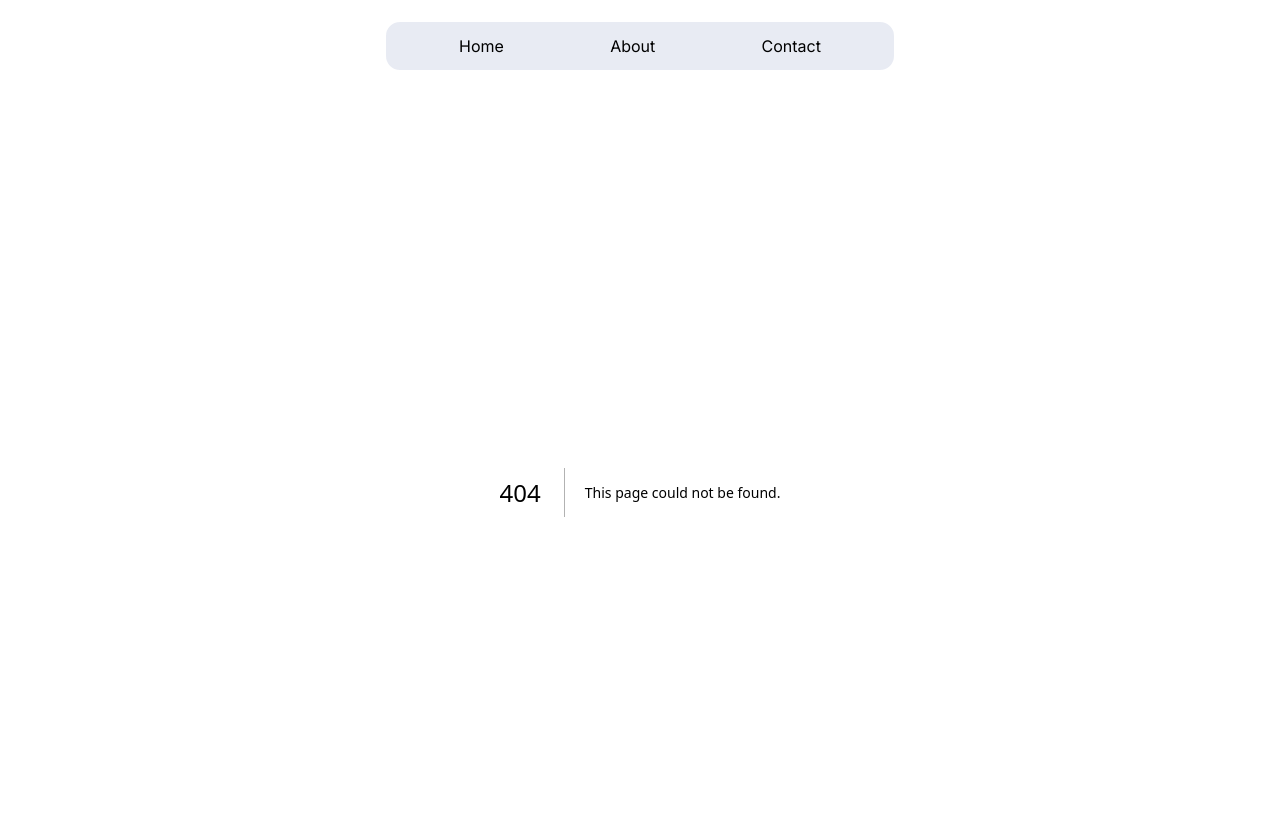
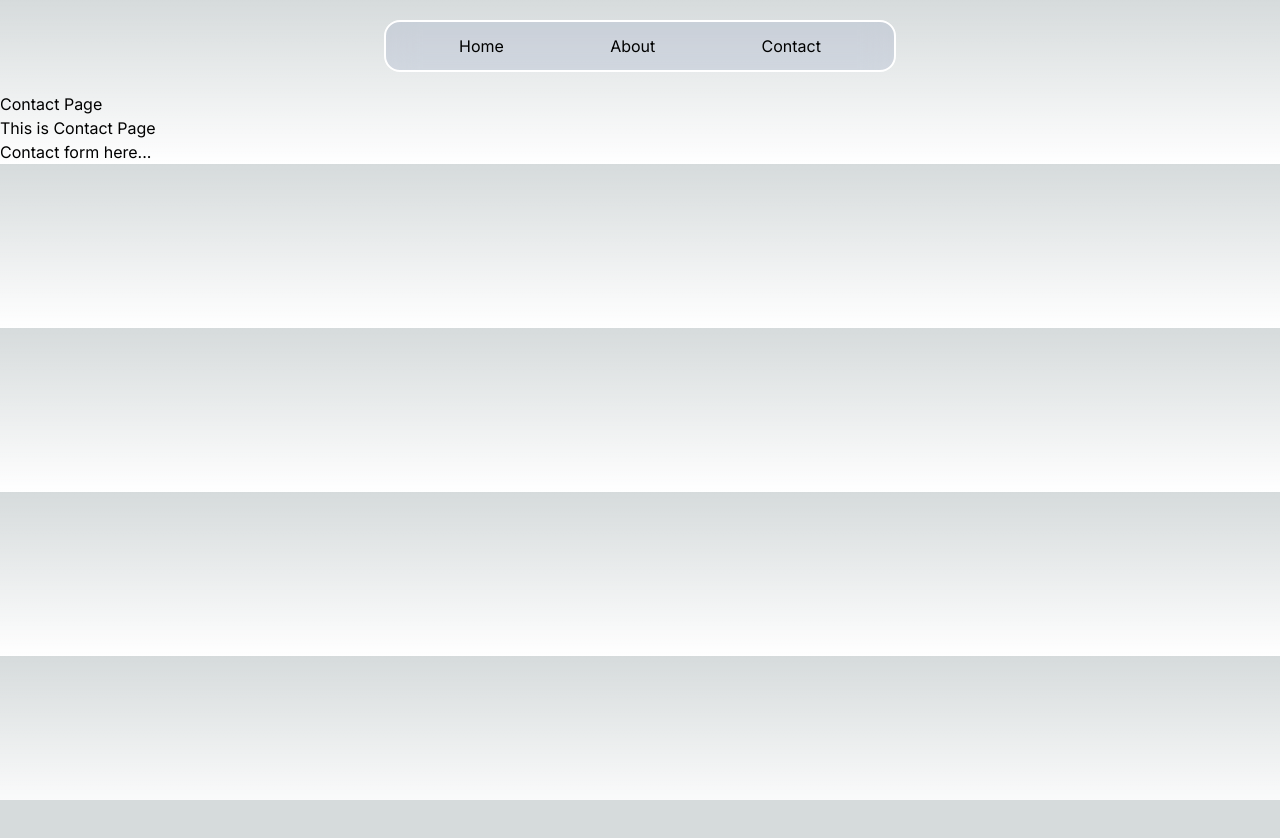
Before and after one commit to arpitv970/docker-nextjs, a Next.js app: page /contact in a window 1280 px wide. Before the commit this address had no page. Shown: the top 838 px of the page. After the commit the page ends 800 px from the top, so only its background shows below. Built offline with nearby package versions, Linux system fonts and the light colour scheme.

Commit message:
created about && contact page routes along with respective PageLayouts

```diff
--- /dev/null
+++ b/app/about/page.jsx
@@ -0,0 +1,11 @@
+import PageLayout from '@/components/PageLayout';
+
+const About = () => {
+  return (
+  <PageLayout pageHeading={'About Page'} pageDesc={'This is About Page'}>
+    <div>About us Content</div>
+  </PageLayout>
+  )
+}
+
+export default About
--- /dev/null
+++ b/app/contact/page.jsx
@@ -0,0 +1,11 @@
+import PageLayout from '@/components/PageLayout';
+
+const Contact = () => {
+  return (
+  <PageLayout pageHeading={'Contact Page'} pageDesc={'This is Contact Page'}>
+    <div>Contact form here...</div>
+  </PageLayout>
+  )
+}
+
+export default Contact
```
